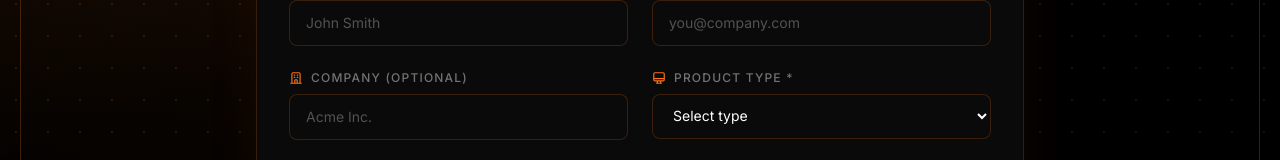
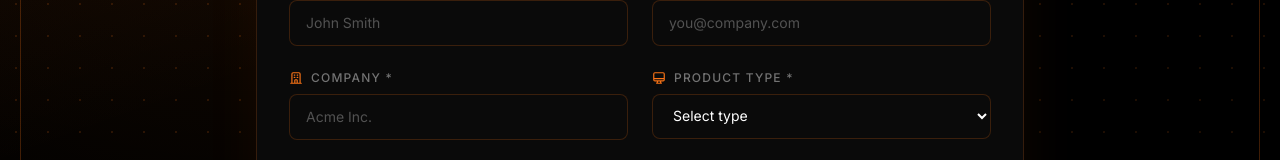
Before and after one commit to jwebdesignservice/Jack-and-Dil-MVP-Site, a Next.js app: page /contact in a window 1280 px wide. Shown: the part 524-684 px from the top of the page. Built offline with nearby package versions, Linux system fonts and the light colour scheme.

Commit message:
fix: company field now required on contact form

```diff
--- a/app/contact/page.tsx
+++ b/app/contact/page.tsx
@@ -138,10 +138,10 @@ export default function ContactPage() {
                   <label className={labelClass}>
                     <span className="flex items-center gap-2">
                       <svg className="w-3.5 h-3.5 text-orange-500" fill="none" stroke="currentColor" viewBox="0 0 24 24"><path strokeLinecap="round" strokeLinejoin="round" strokeWidth={2} d="M19 21V5a2 2 0 00-2-2H7a2 2 0 00-2 2v16m14 0h2m-2 0h-5m-9 0H3m2 0h5M9 7h1m-1 4h1m4-4h1m-1 4h1m-5 10v-5a1 1 0 011-1h2a1 1 0 011 1v5m-4 0h4"/></svg>
-                      Company (optional)
+                      Company *
                     </span>
                   </label>
-                  <input className={inputClass} name="company" value={formData.company} onChange={handleChange} placeholder="Acme Inc."/>
+                  <input className={inputClass} name="company" value={formData.company} onChange={handleChange} placeholder="Acme Inc." required/>
                 </div>
                 <div>
                   <label className={labelClass}>
```
